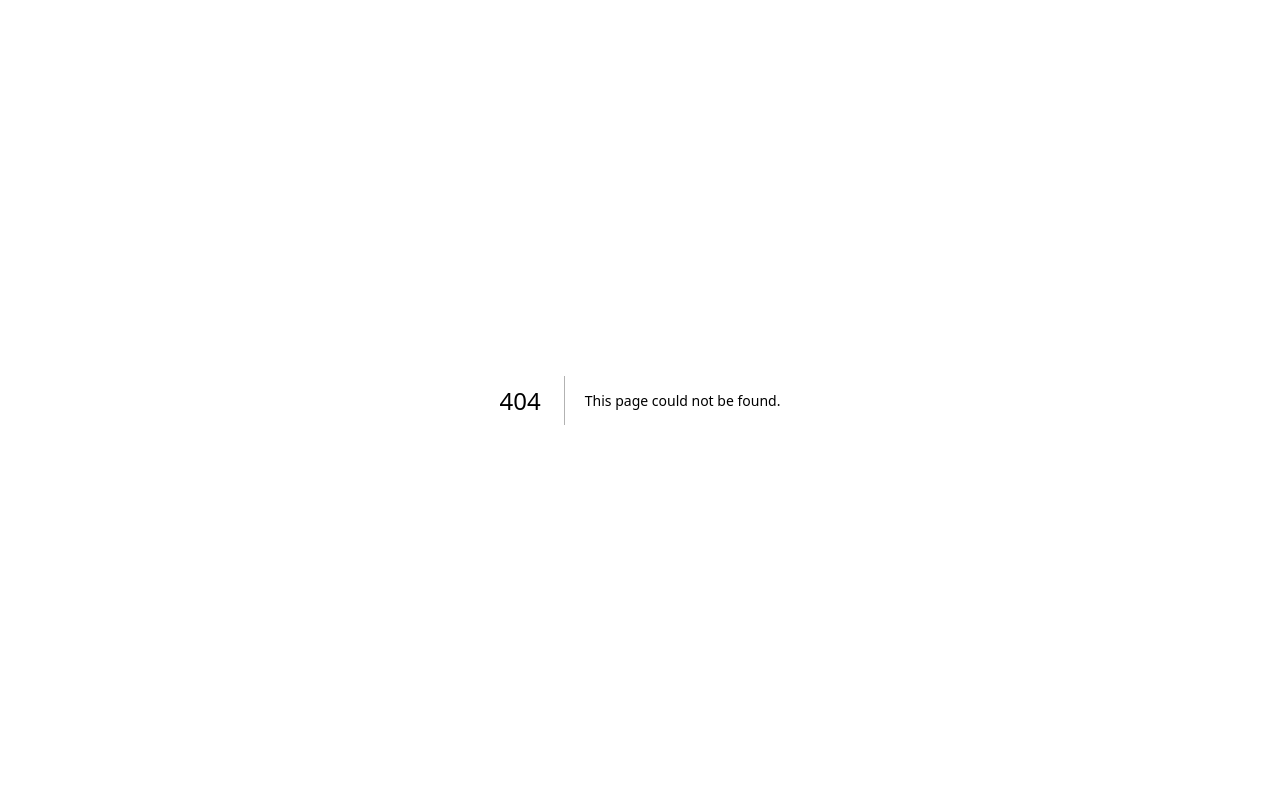
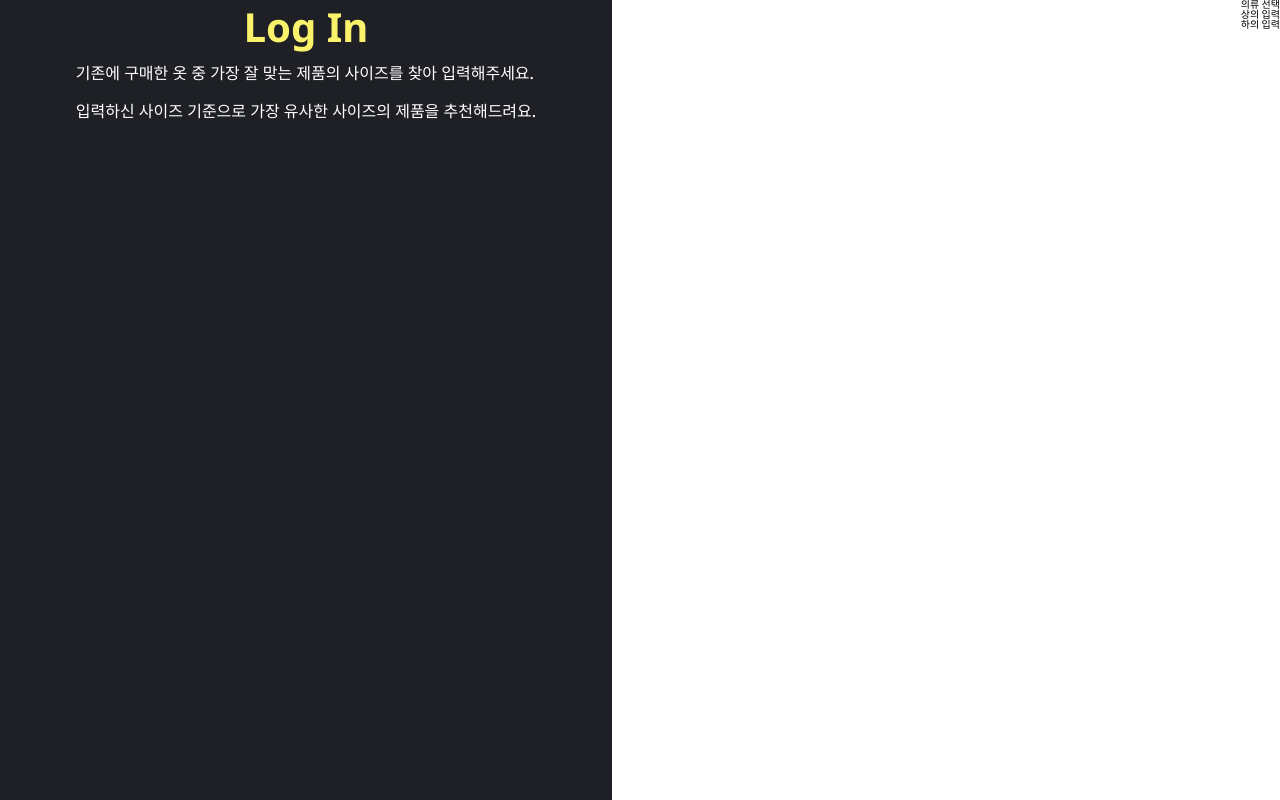
Before and after one commit to OWN-SIZE/onsize-website, a Next.js app: page /register in a window 1280 px wide. Before the commit this address had no page. Built offline with nearby package versions, Linux system fonts and the light colour scheme.

Commit message:
fix/#13: 폰트 오류 Noto Sans 수정

```diff
--- /dev/null
+++ b/components/register/Progress.tsx
@@ -0,0 +1,11 @@
+import React from 'react';
+
+export default function Progress() {
+  return (
+    <ul>
+      <li>의류 선택</li>
+      <li>상의 입력</li>
+      <li>하의 입력</li>
+    </ul>
+  );
+}
--- a/pages/_document.tsx
+++ b/pages/_document.tsx
@@ -6,8 +6,9 @@ export default function Document() {
       <Head>
         <meta name="viewport" content="initial-scale=1.0,user-scalable=no,maximum-scale=1,width=device-width" />
         <meta name="description" content="On Size" />
+        <link rel="preconnect" href="https://fonts.googleapis.com" />
         <link
-          href="https://fonts.googleapis.com/css2?family=Noto+Sans+KR:wght@100;300;400;500;700;900&display=swap"
+          href="https://fonts.googleapis.com/css2?family=Noto+Sans:wght@100;200;300;400;500;600;700;800;900&display=swap"
           rel="stylesheet"
         />
       </Head>
--- /dev/null
+++ b/pages/register/index.tsx
@@ -0,0 +1,51 @@
+import React from 'react';
+import styled from 'styled-components';
+import theme from 'styles/theme';
+
+import Layout from 'components/common/Layout';
+import Progress from 'components/register/Progress';
+
+function Register() {
+  return (
+    <Layout noHeader noMenuBar>
+      <Styled.Root>
+        <Styled.GreetingConatiner>
+          <h1>Log In</h1>
+          <h2>
+            기존에 구매한 옷 중 가장 잘 맞는 제품의 사이즈를 찾아 입력해주세요.
+            <br />
+            입력하신 사이즈 기준으로 가장 유사한 사이즈의 제품을 추천해드려요.
+          </h2>
+        </Styled.GreetingConatiner>
+        <Progress />
+      </Styled.Root>
+    </Layout>
+  );
+}
+export default Register;
+
+const Styled = {
+  Root: styled.section`
+    margin: 0 auto;
+    display: flex;
+    justify-content: space-between;
+    width: 100vw;
+    height: 100vh;
+  `,
+  GreetingConatiner: styled.article`
+    display: flex;
+    align-items: center;
+    flex-direction: column;
+    min-width: 61.2rem;
+    height: 100%;
+    background-color: #1e2025;
+    > h1 {
+      color: ${theme.colors.yellow};
+      ${theme.fonts.title1}
+    }
+    > h2 {
+      color: ${theme.colors.gray000};
+      ${theme.fonts.body4};
+    }
+  `,
+};
--- a/styles/theme.ts
+++ b/styles/theme.ts
@@ -29,7 +29,7 @@ interface Font {
 
 function FONT({ weight, size, lineHeight, letterSpacing }: Font): string {
   return `
-      font-family: 'Noto Sans KR', sans-serif;
+      font-family: 'Noto Sans', sans-serif;
       font-weight: ${weight};
       font-size: ${size}rem;
       line-height: ${lineHeight}rem;
```
